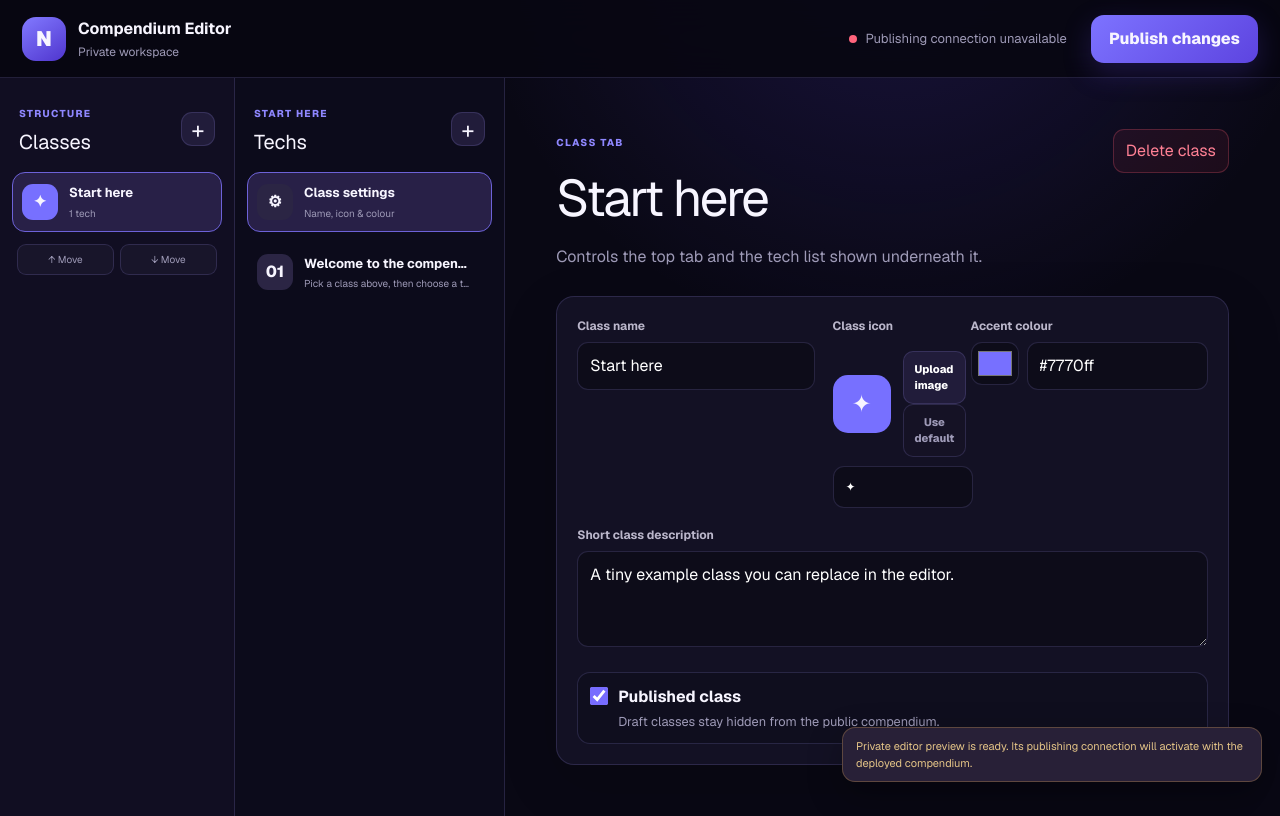
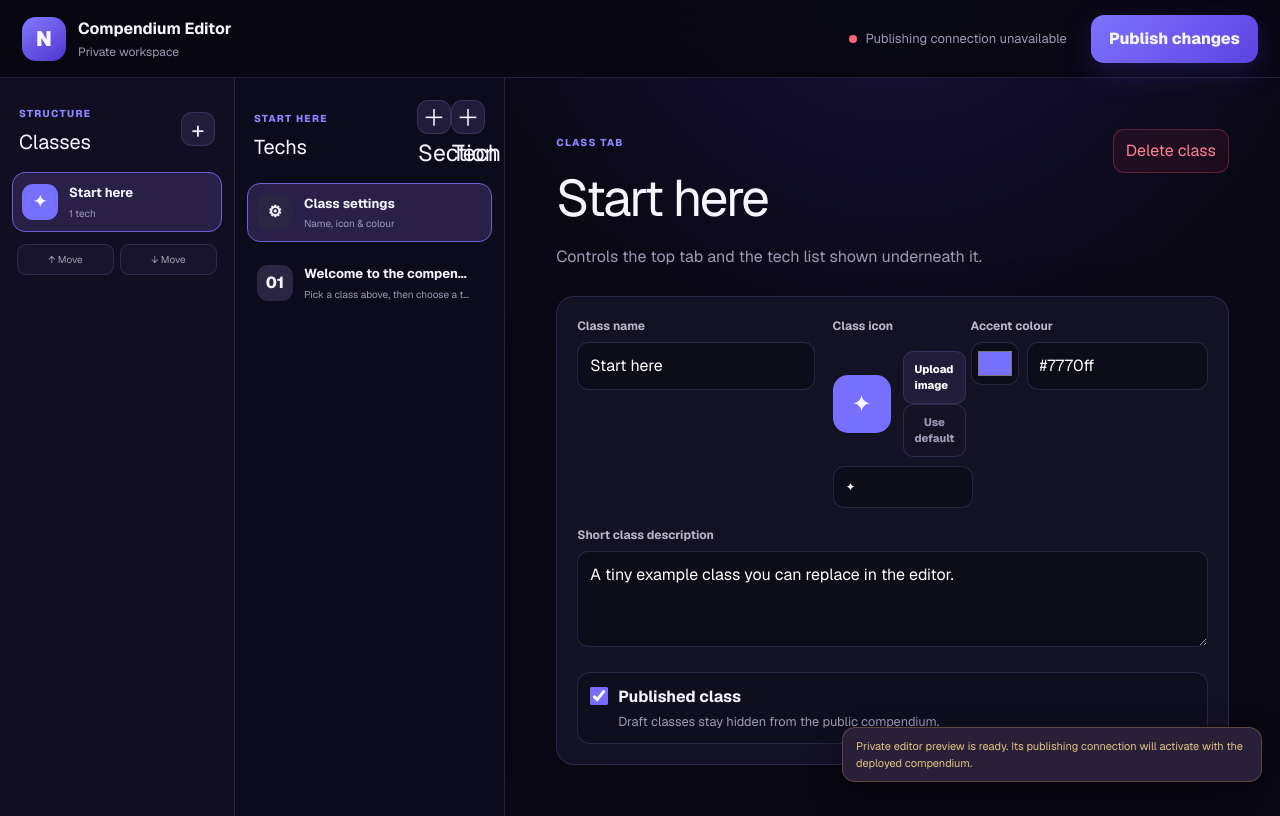
Before and after one commit to poggieboii78-arch/nullscape-tools, a Next.js app in the folder apps/tech-compendium-editor/: page / in a window 1280 px wide. Built offline with nearby package versions, Linux system fonts and the light colour scheme.

Commit message:
Add sections and metronome timing controls

```diff
--- a/apps/tech-compendium-editor/app/editor.tsx
+++ b/apps/tech-compendium-editor/app/editor.tsx
@@ -1,14 +1,17 @@
 "use client";
 
 import { useEffect, useMemo, useState } from "react";
-import type { BlockType, CompendiumBlock, CompendiumClass, CompendiumData, CompendiumTech } from "./types";
-import { starterCompendium } from "./types";
+import type { BlockType, CompendiumBlock, CompendiumClass, CompendiumData, CompendiumTech, CompendiumTechItem, CompendiumTechSeparator } from "./types";
+import { isCompendiumTech, starterCompendium } from "./types";
 
 const blockNames: Record<BlockType, string> = { heading: "Heading", paragraph: "Paragraph", steps: "Numbered steps", callout: "Callout", video: "Video", image: "Image", metronome: "Input metronome" };
 const blockTypes = Object.keys(blockNames) as BlockType[];
 const makeId = (prefix: string) => `${prefix}-${Date.now().toString(36)}-${Math.random().toString(36).slice(2, 7)}`;
 const slugify = (value: string) => value.toLowerCase().trim().replace(/[^a-z0-9]+/g, "-").replace(/(^-|-$)/g, "") || "untitled";
 const draftKey = "nullscape-compendium-editor-draft-v1";
+const firstTechId = (items: CompendiumTechItem[] | undefined) => items?.find(isCompendiumTech)?.id ?? "";
+const techCount = (items: CompendiumTechItem[]) => items.filter(isCompendiumTech).length;
+const hasMillisecondDelay = (value: string) => /\(?\s*\d+(?:\.\d+)?\s*ms(?:\s+delay)?\s*\)?/i.test(value);
 
 const classIcons = ["Charger", "Diver", "Spirit", "Grappler", "Glider", "Prisoner", "Wanted", "Bruiser", "phoon"];
 const upgradeIcons = [
@@ -74,7 +77,7 @@ function move<T>(items: T[], from: number, to: number) {
 export default function Editor() {
   const [data, setData] = useState<CompendiumData>(starterCompendium);
   const [classId, setClassId] = useState(starterCompendium.classes[0]?.id ?? "");
-  const [techId, setTechId] = useState(starterCompendium.classes[0]?.techs[0]?.id ?? "");
+  const [techId, setTechId] = useState(firstTechId(starterCompendium.classes[0]?.techs));
   const [status, setStatus] = useState<"loading" | "saved" | "dirty" | "saving" | "error">("loading");
   const [message, setMessage] = useState("Loading your compendium…");
   const [connected, setConnected] = useState(false);
@@ -92,7 +95,7 @@ export default function Editor() {
         if (stored) { next = JSON.parse(stored) as CompendiumData; recovered = true; }
       } catch { localStorage.removeItem(draftKey); }
       setData(next); setConnected(Boolean(payload.connected)); setVersion(payload.version ?? "");
-      setClassId(next.classes[0]?.id ?? ""); setTechId(next.classes[0]?.techs[0]?.id ?? "");
+      setClassId(next.classes[0]?.id ?? ""); setTechId(firstTechId(next.classes[0]?.techs));
       setStatus(recovered ? "dirty" : payload.connected ? "saved" : "error");
       setMessage(recovered ? "Recovered your autosaved draft" : payload.connected ? "Everything is saved" : "Publishing connection unavailable");
       setLoaded(true);
@@ -101,7 +104,7 @@ export default function Editor() {
         const stored = localStorage.getItem(draftKey);
         if (stored) {
           const next = JSON.parse(stored) as CompendiumData;
-          setData(next); setClassId(next.classes[0]?.id ?? ""); setTechId(next.classes[0]?.techs[0]?.id ?? "");
+          setData(next); setClassId(next.classes[0]?.id ?? ""); setTechId(firstTechId(next.classes[0]?.techs));
           setStatus("dirty"); setMessage("Recovered your autosaved draft"); setLoaded(true); return;
         }
       } catch { localStorage.removeItem(draftKey); }
@@ -127,13 +130,16 @@ export default function Editor() {
   }, [status]);
 
   const activeClass = useMemo(() => data.classes.find((item) => item.id === classId), [data, classId]);
-  const activeTech = activeClass?.techs.find((item) => item.id === techId);
+  const activeItem = activeClass?.techs.find((item) => item.id === techId);
+  const activeTech = activeItem && isCompendiumTech(activeItem) ? activeItem : undefined;
+  const activeSeparator = activeItem?.kind === "separator" ? activeItem : undefined;
   const dirty = (next: CompendiumData) => { setData(next); setStatus("dirty"); setMessage("Unsaved changes"); };
   const replaceClass = (nextClass: CompendiumClass) => dirty({ ...data, classes: data.classes.map((item) => item.id === nextClass.id ? nextClass : item) });
   const replaceTech = (nextTech: CompendiumTech) => activeClass && replaceClass({ ...activeClass, techs: activeClass.techs.map((item) => item.id === nextTech.id ? nextTech : item) });
+  const replaceSeparator = (nextSeparator: CompendiumTechSeparator) => activeClass && replaceClass({ ...activeClass, techs: activeClass.techs.map((item) => item.id === nextSeparator.id ? nextSeparator : item) });
 
   function chooseClass(id: string) {
-    const next = data.classes.find((item) => item.id === id); setClassId(id); setTechId(next?.techs[0]?.id ?? ""); setClassPanel(true);
+    const next = data.classes.find((item) => item.id === id); setClassId(id); setTechId(firstTechId(next?.techs)); setClassPanel(true);
   }
   function addClass() {
     const item: CompendiumClass = { id: makeId("class"), slug: "new-class", name: "New class", icon: "✦", description: "", accent: "#7770ff", published: true, techs: [] };
@@ -141,16 +147,25 @@ export default function Editor() {
   }
   function deleteClass() {
     if (!activeClass || !confirm(`Delete ${activeClass.name} and all of its techs?`)) return;
-    const classes = data.classes.filter((item) => item.id !== activeClass.id); dirty({ ...data, classes }); setClassId(classes[0]?.id ?? ""); setTechId(classes[0]?.techs[0]?.id ?? "");
+    const classes = data.classes.filter((item) => item.id !== activeClass.id); dirty({ ...data, classes }); setClassId(classes[0]?.id ?? ""); setTechId(firstTechId(classes[0]?.techs));
   }
   function addTech() {
     if (!activeClass) return;
     const tech: CompendiumTech = { id: makeId("tech"), slug: "new-tech", title: "New tech", icon: "", summary: "", published: true, updatedAt: new Date().toISOString(), blocks: [] };
     replaceClass({ ...activeClass, techs: [...activeClass.techs, tech] }); setTechId(tech.id); setClassPanel(false);
   }
+  function addSeparator() {
+    if (!activeClass) return;
+    const separator: CompendiumTechSeparator = { id: makeId("section"), kind: "separator", title: "New section" };
+    replaceClass({ ...activeClass, techs: [...activeClass.techs, separator] }); setTechId(separator.id); setClassPanel(false);
+  }
   function deleteTech() {
     if (!activeClass || !activeTech || !confirm(`Delete ${activeTech.title}?`)) return;
-    const techs = activeClass.techs.filter((item) => item.id !== activeTech.id); replaceClass({ ...activeClass, techs }); setTechId(techs[0]?.id ?? "");
+    const techs = activeClass.techs.filter((item) => item.id !== activeTech.id); replaceClass({ ...activeClass, techs }); setTechId(firstTechId(techs));
+  }
+  function deleteSeparator() {
+    if (!activeClass || !activeSeparator || !confirm(`Delete the “${activeSeparator.title}” section heading?`)) return;
+    const techs = activeClass.techs.filter((item) => item.id !== activeSeparator.id); replaceClass({ ...activeClass, techs }); setTechId(firstTechId(techs));
   }
   function addBlock(type: BlockType) {
     if (!activeTech) return;
@@ -194,15 +209,15 @@ export default function Editor() {
     <div className="editor-grid">
       <aside className="class-column">
         <div className="column-heading"><div><small>Structure</small><h2>Classes</h2></div><button onClick={addClass} aria-label="Add class">+</button></div>
-        <div className="structure-list">{data.classes.map((item) => <button key={item.id} className={item.id === classId ? "active" : ""} onClick={() => chooseClass(item.id)}><span style={{ background: item.accent }}>{iconPreview(item.icon, "✦")}</span><div><b>{item.name}</b><small>{item.techs.length} tech{item.techs.length === 1 ? "" : "s"}</small></div><i>{item.published ? "" : "Draft"}</i></button>)}</div>
+        <div className="structure-list">{data.classes.map((item) => { const count = techCount(item.techs); return <button key={item.id} className={item.id === classId ? "active" : ""} onClick={() => chooseClass(item.id)}><span style={{ background: item.accent }}>{iconPreview(item.icon, "✦")}</span><div><b>{item.name}</b><small>{count} tech{count === 1 ? "" : "s"}</small></div><i>{item.published ? "" : "Draft"}</i></button>; })}</div>
         {activeClass && <div className="reorder-row"><button onClick={() => dirty({ ...data, classes: move(data.classes, data.classes.findIndex((i) => i.id === activeClass.id), data.classes.findIndex((i) => i.id === activeClass.id) - 1) })}>↑ Move</button><button onClick={() => dirty({ ...data, classes: move(data.classes, data.classes.findIndex((i) => i.id === activeClass.id), data.classes.findIndex((i) => i.id === activeClass.id) + 1) })}>↓ Move</button></div>}
       </aside>
 
       <aside className="tech-column">
-        <div className="column-heading"><div><small>{activeClass?.name ?? "Choose a class"}</small><h2>Techs</h2></div><button onClick={addTech} disabled={!activeClass} aria-label="Add tech">+</button></div>
+        <div className="column-heading"><div><small>{activeClass?.name ?? "Choose a class"}</small><h2>Techs</h2></div><div className="tech-add-actions"><button onClick={addSeparator} disabled={!activeClass}>＋ Section</button><button onClick={addTech} disabled={!activeClass}>＋ Tech</button></div></div>
         <button className={`class-settings ${classPanel ? "active" : ""}`} onClick={() => setClassPanel(true)}><span>⚙</span><div><b>Class settings</b><small>Name, icon & colour</small></div></button>
-        <div className="structure-list tech-structure">{activeClass?.techs.map((item, index) => <button key={item.id} className={!classPanel && item.id === techId ? "active" : ""} onClick={() => { setTechId(item.id); setClassPanel(false); }}><span>{iconPreview(item.icon, String(index + 1).padStart(2, "0"))}</span><div><b>{item.title}</b><small>{item.summary || "No summary yet"}</small></div><i>{item.published ? "" : "Draft"}</i></button>)}</div>
-        {activeTech && !classPanel && <div className="reorder-row"><button onClick={() => replaceClass({ ...activeClass!, techs: move(activeClass!.techs, activeClass!.techs.findIndex((i) => i.id === techId), activeClass!.techs.findIndex((i) => i.id === techId) - 1) })}>↑ Move</button><button onClick={() => replaceClass({ ...activeClass!, techs: move(activeClass!.techs, activeClass!.techs.findIndex((i) => i.id === techId), activeClass!.techs.findIndex((i) => i.id === techId) + 1) })}>↓ Move</button></div>}
+        <div className="structure-list tech-structure">{activeClass?.techs.map((item, index, items) => item.kind === "separator" ? <button key={item.id} className={`editor-tech-separator ${!classPanel && item.id === techId ? "active" : ""}`} onClick={() => { setTechId(item.id); setClassPanel(false); }}><span>§</span><div><b>{item.title}</b><small>Section separator</small></div></button> : <button key={item.id} className={!classPanel && item.id === techId ? "active" : ""} onClick={() => { setTechId(item.id); setClassPanel(false); }}><span>{iconPreview(item.icon, String(items.slice(0, index + 1).filter(isCompendiumTech).length).padStart(2, "0"))}</span><div><b>{item.title}</b><small>{item.summary || "No summary yet"}</small></div><i>{item.published ? "" : "Draft"}</i></button>)}</div>
+        {activeItem && !classPanel && <div className="reorder-row"><button onClick={() => replaceClass({ ...activeClass!, techs: move(activeClass!.techs, activeClass!.techs.findIndex((i) => i.id === techId), activeClass!.techs.findIndex((i) => i.id === techId) - 1) })}>↑ Move</button><button onClick={() => replaceClass({ ...activeClass!, techs: move(activeClass!.techs, activeClass!.techs.findIndex((i) => i.id === techId), activeClass!.techs.findIndex((i) => i.id === techId) + 1) })}>↓ Move</button></div>}
       </aside>
 
       <section className="edit-canvas">
@@ -215,6 +230,9 @@ export default function Editor() {
             <label className="wide"><span>Short class description</span><textarea rows={3} value={activeClass.description} onChange={(e) => replaceClass({ ...activeClass, description: e.target.value })} /></label>
             <label className="toggle wide"><input type="checkbox" checked={activeClass.published} onChange={(e) => replaceClass({ ...activeClass, published: e.target.checked })} /><span><b>Published class</b><small>Draft classes stay hidden from the public compendium.</small></span></label>
           </div>
+        </div> : activeSeparator ? <div className="form-page separator-form-page">
+          <div className="page-heading"><div><small>Tech list section</small><h1>{activeSeparator.title}</h1><p>This heading separates groups of techs in the editor and public Compendium. Move it above the first tech in its group.</p></div><button className="danger-link" onClick={deleteSeparator}>Delete section</button></div>
+          <div className="form-card"><label><span>Section name</span><input value={activeSeparator.title} placeholder="Simple techs" onChange={(event) => replaceSeparator({ ...activeSeparator, title: event.target.value })} /></label><p className="separator-help">Examples: Simple Techs, Advanced, Funny. Empty sections and sections containing only draft techs stay hidden from the public page.</p></div>
         </div> : activeTech ? <div className="form-page">
           <div className="page-heading"><div><small>{activeClass.name} tech</small><h1>{activeTech.title}</h1><p>Build the page from simple content blocks. Dragging isn’t required—use the arrow buttons to arrange them.</p></div><button className="danger-link" onClick={deleteTech}>Delete tech</button></div>
           <div className="form-card tech-basics">
@@ -230,15 +248,15 @@ export default function Editor() {
             {(block.type === "heading" || block.type === "paragraph" || block.type === "steps" || block.type === "callout") && <label><span>{block.type === "steps" ? "One step per line" : blockNames[block.type]}</span><textarea rows={block.type === "paragraph" || block.type === "steps" ? 5 : 3} value={block.content} onChange={(e) => updateBlock(block.id, { content: e.target.value })} /></label>}
             {(block.type === "video" || block.type === "image") && <><label><span>{block.type === "video" ? "YouTube or direct video URL" : "Image URL"}</span><input type="url" value={block.url} placeholder="https://…" onChange={(e) => updateBlock(block.id, { url: e.target.value })} /></label><label><span>Caption / description</span><input value={block.caption} onChange={(e) => updateBlock(block.id, { caption: e.target.value })} /></label></>}
             {block.type === "metronome" && <div className="metronome-fields">
-              <label><span>BPM</span><input type="number" min="20" max="300" value={block.bpm ?? 90} onChange={(e) => updateBlock(block.id, { bpm: Math.max(20, Math.min(300, Number(e.target.value) || 90)) })} /></label>
-              <label><span>Count-in beats</span><select value={block.countIn ?? 4} onChange={(e) => updateBlock(block.id, { countIn: Number(e.target.value) })}><option value="0">None</option><option value="2">2 beats</option><option value="4">4 beats</option><option value="8">8 beats</option></select></label>
+              <label className={hasMillisecondDelay(block.content) ? "timing-disabled" : ""}><span>BPM</span><input type="number" min="20" max="300" disabled={hasMillisecondDelay(block.content)} value={block.bpm ?? 90} onChange={(e) => updateBlock(block.id, { bpm: Math.max(20, Math.min(300, Number(e.target.value) || 90)) })} /><small>{hasMillisecondDelay(block.content) ? "Ignored — explicit ms timing is active." : "Used when no ms delay is present."}</small></label>
+              <label><span>Start countdown</span><select value={block.countIn ?? 4} onChange={(e) => updateBlock(block.id, { countIn: Number(e.target.value) })}><option value="0">Disabled</option><option value="2">2 beats</option><option value="4">4 beats</option><option value="8">8 beats</option></select></label>
               <label className="toggle"><input type="checkbox" checked={block.loop ?? true} onChange={(e) => updateBlock(block.id, { loop: e.target.checked })} /><span><b>Loop sequence</b><small>Keep repeating until stopped.</small></span></label>
-              <label className="wide"><span>One beat per line — use + together, or put a millisecond delay between inputs</span><textarea rows={7} value={block.content} placeholder={'Shift + W\nM1 (10ms) Space\nQ > 35ms > M1\nWait'} onChange={(e) => updateBlock(block.id, { content: e.target.value })} /></label>
+              <label className="wide"><span>One step per line — use + together, or put a millisecond delay between inputs</span><textarea rows={7} value={block.content} placeholder={'Shift + W\nM1 (10ms) Space\nQ > 35ms > M1\nWait'} onChange={(e) => updateBlock(block.id, { content: e.target.value })} /></label>
               <label className="wide"><span>Practice note</span><input value={block.caption} placeholder="Optional explanation" onChange={(e) => updateBlock(block.id, { caption: e.target.value })} /></label>
-              <p className="key-help wide">Examples: <kbd>Q + M1</kbd> presses both together. <kbd>M1 (10ms) Space</kbd>, <kbd>M1 (10ms delay) Space</kbd>, and <kbd>M1 &gt; 10ms &gt; Space</kbd> press M1, wait exactly 10 ms, then show Space. Use “Wait” for an empty beat.</p>
+              <p className="key-help wide">Examples: <kbd>Q + M1</kbd> presses both together. <kbd>M1 (10ms) Space</kbd>, <kbd>M1 (10ms delay) Space</kbd>, and <kbd>M1 &gt; 10ms &gt; Space</kbd> press M1, wait exactly 10 ms, then show Space. Any ms delay automatically switches the whole trainer to exact timing and ignores BPM. Use “Wait” for an empty step.</p>
             </div>}
           </div>)}{!activeTech.blocks.length && <div className="no-blocks"><span>＋</span><h3>This tech page is empty</h3><p>Add a paragraph, steps, an image, or a video above.</p></div>}</div>
-        </div> : <div className="editor-empty"><span>＋</span><h1>Add the first tech</h1><p>Techs become the light-blue list for this class.</p><button onClick={addTech}>Add tech</button></div>}
+        </div> : <div className="editor-empty"><span>＋</span><h1>Add the first tech</h1><p>Add tech pages directly, or add section headings to group them.</p><button onClick={addTech}>Add tech</button></div>}
       </section>
     </div>
     {!connected && <div className="connection-note">Private editor preview is ready. Its publishing connection will activate with the deployed compendium.</div>}
```
